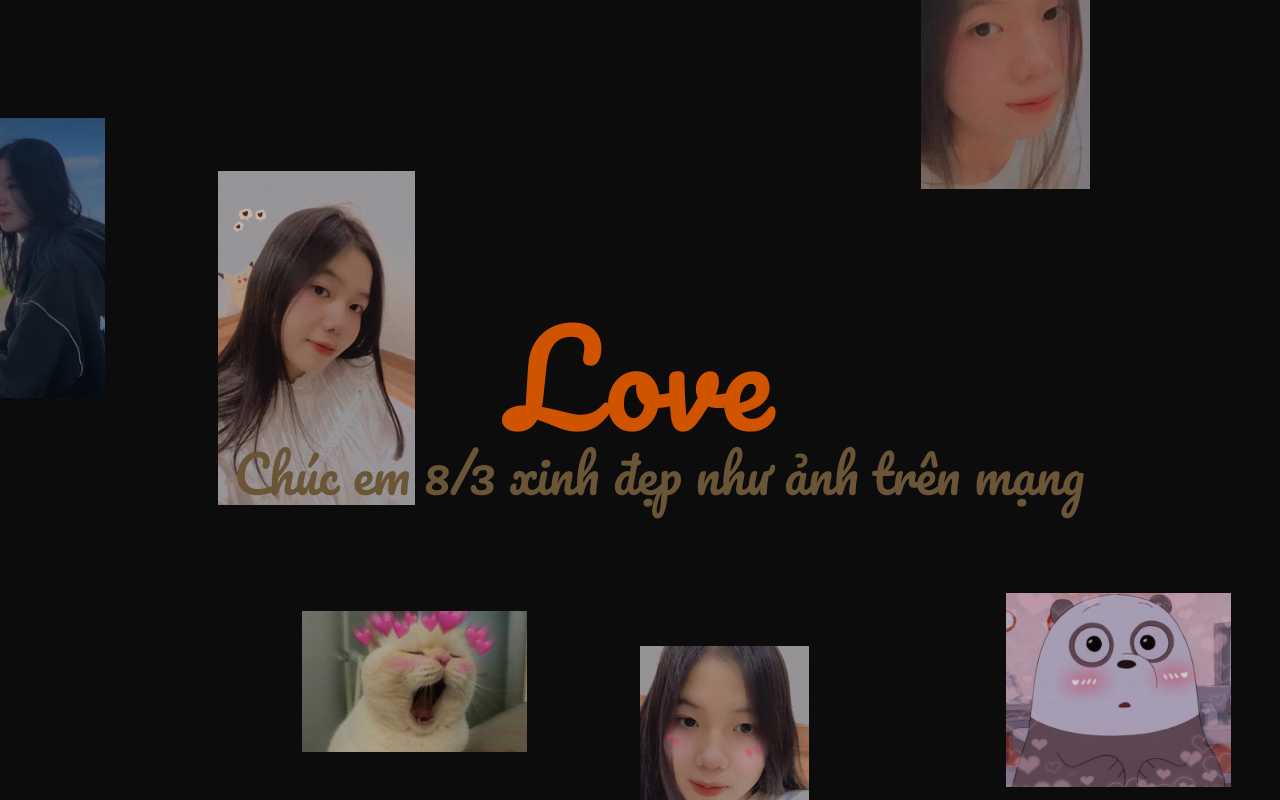
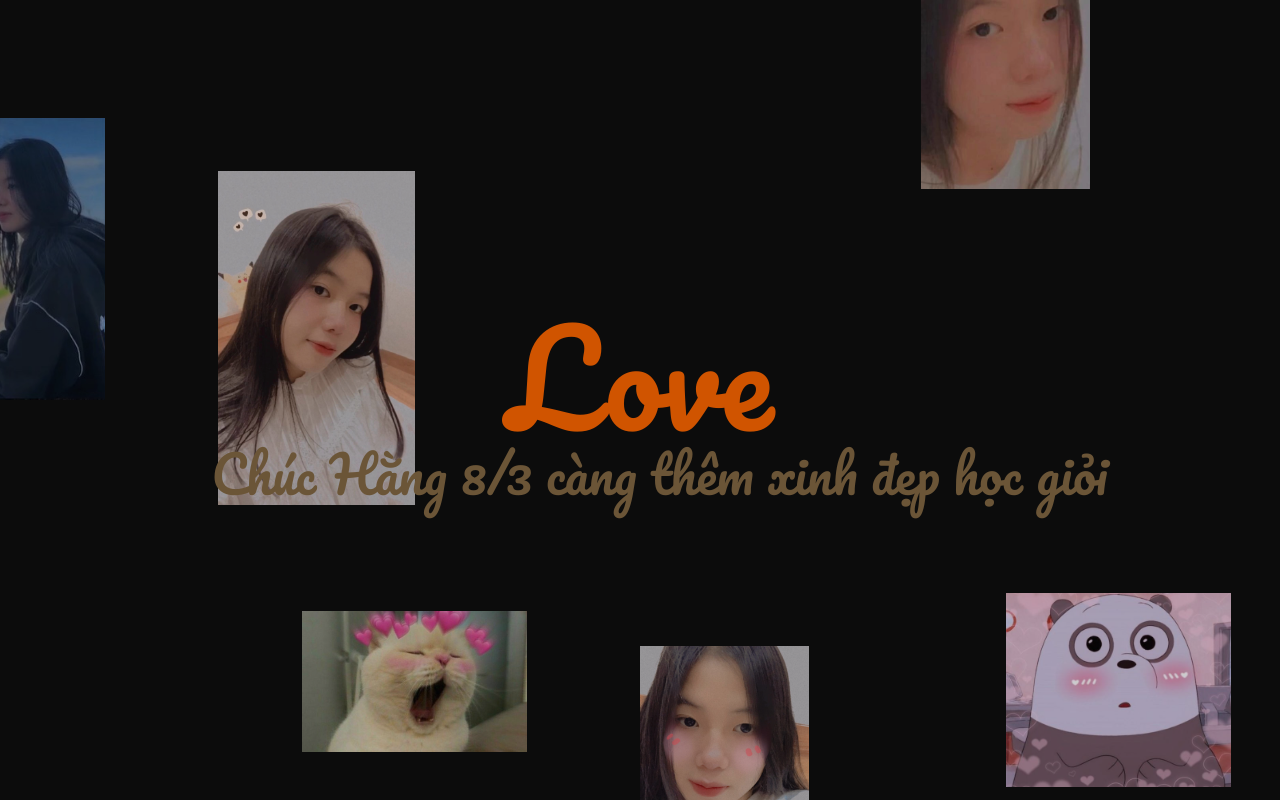
Before and after one commit to Sindyzz/sindyz, a plain HTML site: page index.html in a window 1280 px wide. Drawn offline with Linux system fonts and the light colour scheme; files whose address does not match are found by name; a web font is replaced by a local one.

Commit message:
Update index.html

```diff
--- a/index.html
+++ b/index.html
@@ -42,7 +42,7 @@ supportsCssVars() || alert("Please view this demo in a modern browser that suppo
 					<span>Love</span>
 				</h2>
 				<h2 class="content__title no-select">
-					<span class="content__title-sub">Chúc em 8/3 xinh đẹp như ảnh trên mạng</span>
+					<span class="content__title-sub">Chúc Hằng 8/3 càng thêm xinh đẹp học giỏi</span>
 				</h2>
 			</div>
 		</main>
```
